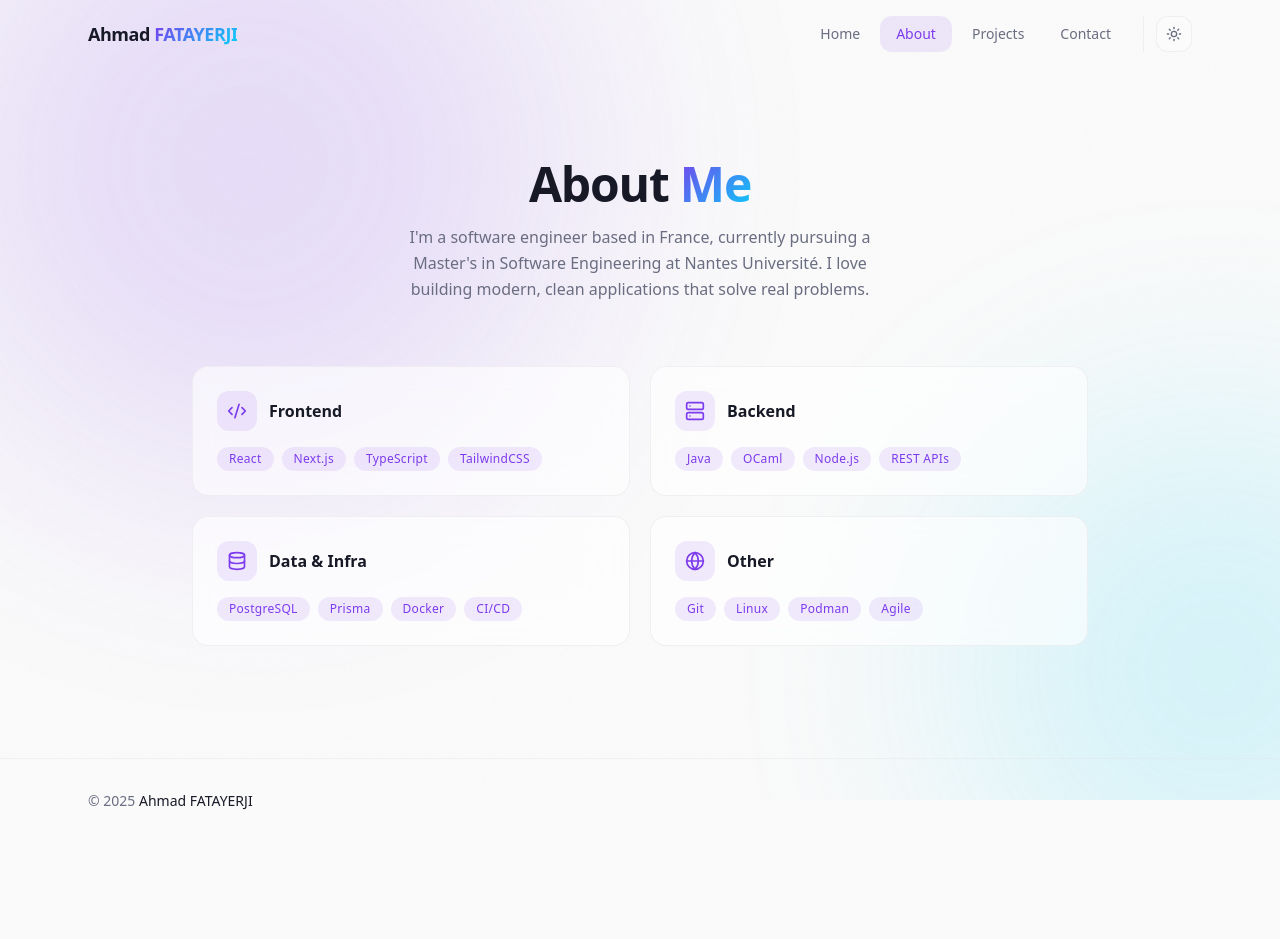
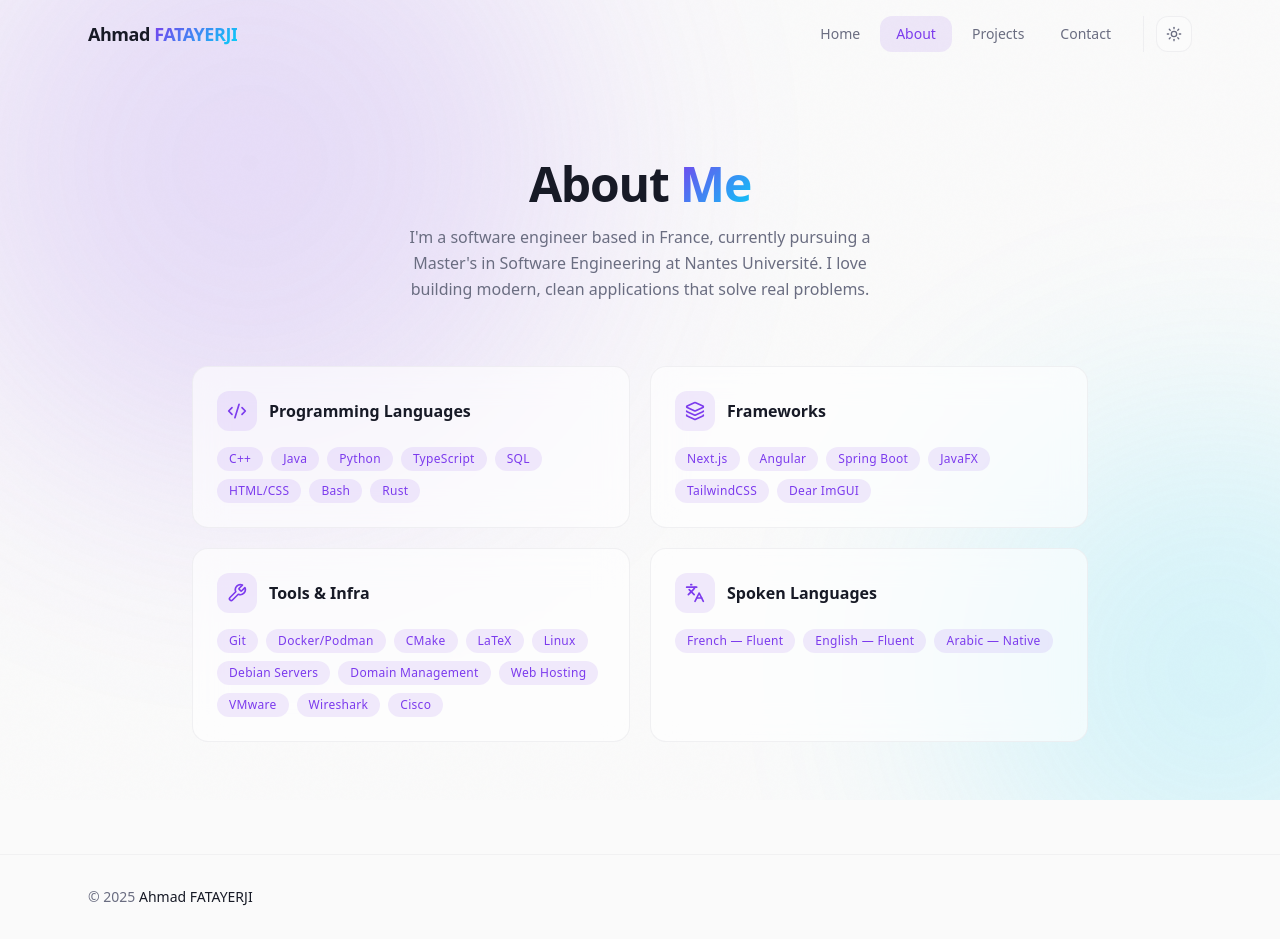
Before and after one commit to ahmad-fatayerji/MyPortfolio, a Next.js app: page /about in a window 1280 px wide. Before the commit the page ends 843 px from the top, so only its background shows below. Built offline with nearby package versions, Linux system fonts and the light colour scheme.

Commit message:
feat: implement skills section with dynamic data from JSON and updated icons

```diff
--- a/src/app/about/page.tsx
+++ b/src/app/about/page.tsx
@@ -1,30 +1,22 @@
 "use client";
 
 import { motion } from "framer-motion";
-import { Code2, Server, Database, Globe } from "lucide-react";
+import { Code2, Layers, Wrench, Languages } from "lucide-react";
+import skillsData from "@/data/skills.json";
 
-const skills = [
+interface Skill {
+  icon: string;
+  title: string;
+  items: string[];
+}
+
+const iconMap: { [key: string]: React.ComponentType<{ className?: string }> } =
   {
-    icon: Code2,
-    title: "Frontend",
-    items: ["React", "Next.js", "TypeScript", "TailwindCSS"],
-  },
-  {
-    icon: Server,
-    title: "Backend",
-    items: ["Java", "OCaml", "Node.js", "REST APIs"],
-  },
-  {
-    icon: Database,
-    title: "Data & Infra",
-    items: ["PostgreSQL", "Prisma", "Docker", "CI/CD"],
-  },
-  {
-    icon: Globe,
-    title: "Other",
-    items: ["Git", "Linux", "Podman", "Agile"],
-  },
-];
+    Code2,
+    Layers,
+    Wrench,
+    Languages,
+  };
 
 export default function AboutPage() {
   return (
@@ -56,7 +48,9 @@ export default function AboutPage() {
         transition={{ duration: 0.5, delay: 0.2 }}
         className="grid grid-cols-1 sm:grid-cols-2 gap-5"
       >
-        {skills.map((skill, i) => (
+        {skillsData.map((skill: Skill, i) => {
+          const IconComponent = iconMap[skill.icon];
+          return (
             <motion.div
               key={skill.title}
               initial={{ opacity: 0, y: 20 }}
@@ -66,7 +60,7 @@ export default function AboutPage() {
             >
               <div className="flex items-center gap-3 mb-4">
                 <div className="w-10 h-10 rounded-xl bg-primary/10 flex items-center justify-center group-hover:bg-primary/15 transition-colors">
-                <skill.icon className="w-5 h-5 text-primary" />
+                  <IconComponent className="w-5 h-5 text-primary" />
                 </div>
                 <h3 className="font-semibold">{skill.title}</h3>
               </div>
@@ -78,7 +72,8 @@ export default function AboutPage() {
                 ))}
               </div>
             </motion.div>
-        ))}
+          );
+        })}
       </motion.div>
     </motion.div>
   );
--- /dev/null
+++ b/src/data/skills.json
@@ -0,0 +1,54 @@
+[
+  {
+    "icon": "Code2",
+    "title": "Programming Languages",
+    "items": [
+      "C++",
+      "Java",
+      "Python",
+      "TypeScript",
+      "SQL",
+      "HTML/CSS",
+      "Bash",
+      "Rust"
+    ]
+  },
+  {
+    "icon": "Layers",
+    "title": "Frameworks",
+    "items": [
+      "Next.js",
+      "Angular",
+      "Spring Boot",
+      "JavaFX",
+      "TailwindCSS",
+      "Dear ImGUI"
+    ]
+  },
+  {
+    "icon": "Wrench",
+    "title": "Tools & Infra",
+    "items": [
+      "Git",
+      "Docker/Podman",
+      "CMake",
+      "LaTeX",
+      "Linux",
+      "Debian Servers",
+      "Domain Management",
+      "Web Hosting",
+      "VMware",
+      "Wireshark",
+      "Cisco"
+    ]
+  },
+  {
+    "icon": "Languages",
+    "title": "Spoken Languages",
+    "items": [
+      "French — Fluent",
+      "English — Fluent",
+      "Arabic — Native"
+    ]
+  }
+]
```
Lines whose indentation alone changed are shown as unchanged.
